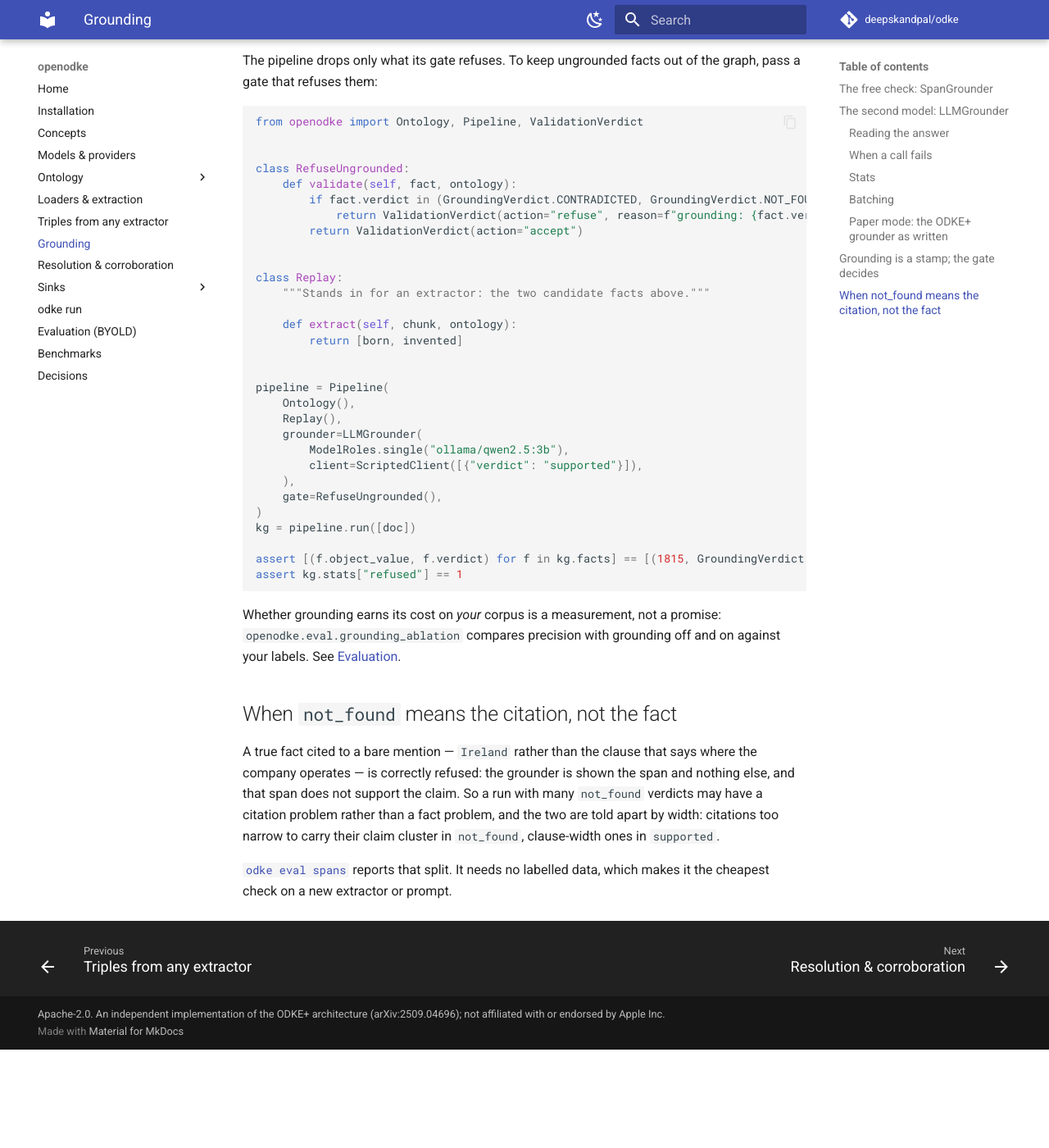
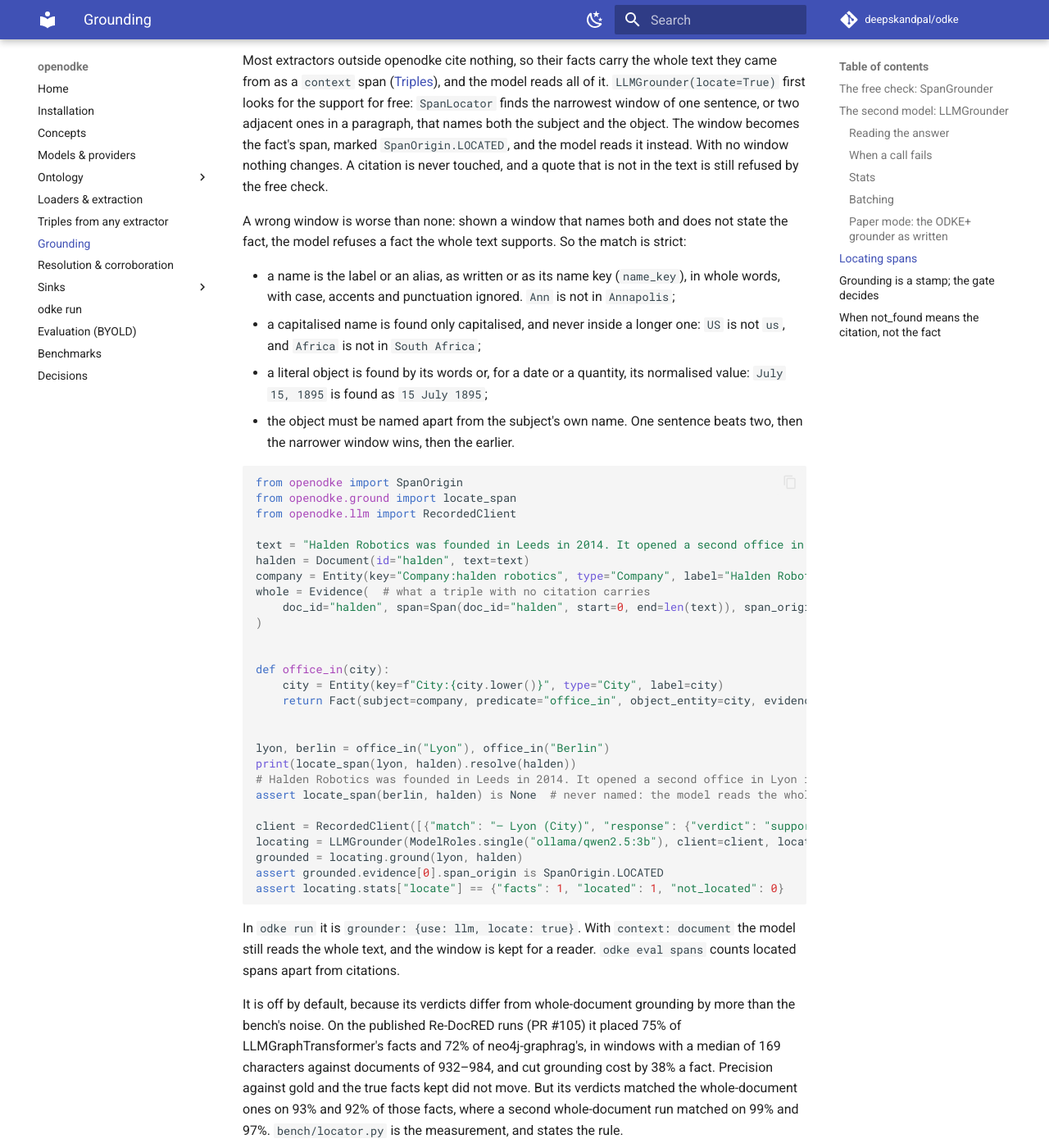
Before and after one commit to deepskandpal/odke, an MkDocs documentation site: the page built from docs/grounding.md, in a window 1280 px wide and 1400 px high, scrolled down 4580 px. Shown: the whole window at 82% size. Built offline with MkDocs 1.6.1 and Material for MkDocs 9.7.7, drawn with Linux system fonts in a browser that asks for light colours; comment, search, counter and statistics services are not loaded; before the commit the page ends 5860 px from its top, so only the background shows below that.

Commit message:
docs: locating spans, and why the locator is off by default
A Locating spans part in grounding.md with the Re-DocRED measurement; the
locate option in triples.md, run.md and the located column in evaluation.md.

Co-Authored-By: Claude Opus 5.5 <noreply@anthropic.com>
Claude-Session: https://claude.ai/code/session_016EZ1FgTUH3NKEQyU837Wcd

````diff
--- a/docs/grounding.md
+++ b/docs/grounding.md
@@ -201,6 +201,74 @@ tell them apart. The free span check still runs first, so a fact whose quote is
 not in the document is settled before any call — the one step of openodke's
 that paper mode keeps.
 
+## Locating spans
+
+Most extractors outside openodke cite nothing, so their facts carry the whole
+text they came from as a `context` span ([Triples](triples.md)), and the model
+reads all of it. `LLMGrounder(locate=True)` first looks for the support for
+free: `SpanLocator` finds the narrowest window of one sentence, or two adjacent
+ones in a paragraph, that names both the subject and the object. The window
+becomes the fact's span, marked `SpanOrigin.LOCATED`, and the model reads it
+instead. With no window nothing changes. A citation is never touched, and a
+quote that is not in the text is still refused by the free check.
+
+A wrong window is worse than none: shown a window that names both and does not
+state the fact, the model refuses a fact the whole text supports. So the match
+is strict:
+
+- a name is the label or an alias, as written or as its name key (`name_key`),
+  in whole words, with case, accents and punctuation ignored. `Ann` is not in
+  `Annapolis`;
+- a capitalised name is found only capitalised, and never inside a longer one:
+  `US` is not `us`, and `Africa` is not in `South Africa`;
+- a literal object is found by its words or, for a date or a quantity, its
+  normalised value: `July 15, 1895` is found as `15 July 1895`;
+- the object must be named apart from the subject's own name. One sentence beats
+  two, then the narrower window wins, then the earlier.
+
+```python
+from openodke import SpanOrigin
+from openodke.ground import locate_span
+from openodke.llm import RecordedClient
+
+text = "Halden Robotics was founded in Leeds in 2014. It opened a second office in Lyon in 2019."
+halden = Document(id="halden", text=text)
+company = Entity(key="Company:halden robotics", type="Company", label="Halden Robotics")
+whole = Evidence(  # what a triple with no citation carries
+    doc_id="halden", span=Span(doc_id="halden", start=0, end=len(text)), span_origin="context"
+)
+
+
+def office_in(city):
+    city = Entity(key=f"City:{city.lower()}", type="City", label=city)
+    return Fact(subject=company, predicate="office_in", object_entity=city, evidence=(whole,))
+
+
+lyon, berlin = office_in("Lyon"), office_in("Berlin")
+print(locate_span(lyon, halden).resolve(halden))
+# Halden Robotics was founded in Leeds in 2014. It opened a second office in Lyon in 2019.
+assert locate_span(berlin, halden) is None  # never named: the model reads the whole text
+
+client = RecordedClient([{"match": "— Lyon (City)", "response": {"verdict": "supported"}}])
+locating = LLMGrounder(ModelRoles.single("ollama/qwen2.5:3b"), client=client, locate=True)
+grounded = locating.ground(lyon, halden)
+assert grounded.evidence[0].span_origin is SpanOrigin.LOCATED
+assert locating.stats["locate"] == {"facts": 1, "located": 1, "not_located": 0}
+```
+
+In `odke run` it is `grounder: {use: llm, locate: true}`. With
+`context: document` the model still reads the whole text, and the window is kept
+for a reader. `odke eval spans` counts located spans apart from citations.
+
+It is off by default, because its verdicts differ from whole-document grounding
+by more than the bench's noise. On the published Re-DocRED runs (PR #105) it
+placed 75% of LLMGraphTransformer's facts and 72% of neo4j-graphrag's, in
+windows with a median of 169 characters against documents of 932–984, and cut
+grounding cost by 38% a fact. Precision against gold and the true facts kept did
+not move. But its verdicts matched the whole-document ones on 93% and 92% of
+those facts, where a second whole-document run matched on 99% and 97%.
+`bench/locator.py` is the measurement, and states the rule.
+
 ## Grounding is a stamp; the gate decides
 
 The pipeline drops only what its gate refuses. To keep ungrounded facts out of
````
Also changed, not shown: docs/evaluation.md (+3 -1 lines), docs/run.md (+2 -2 lines), docs/triples.md (+2 -2 lines).
